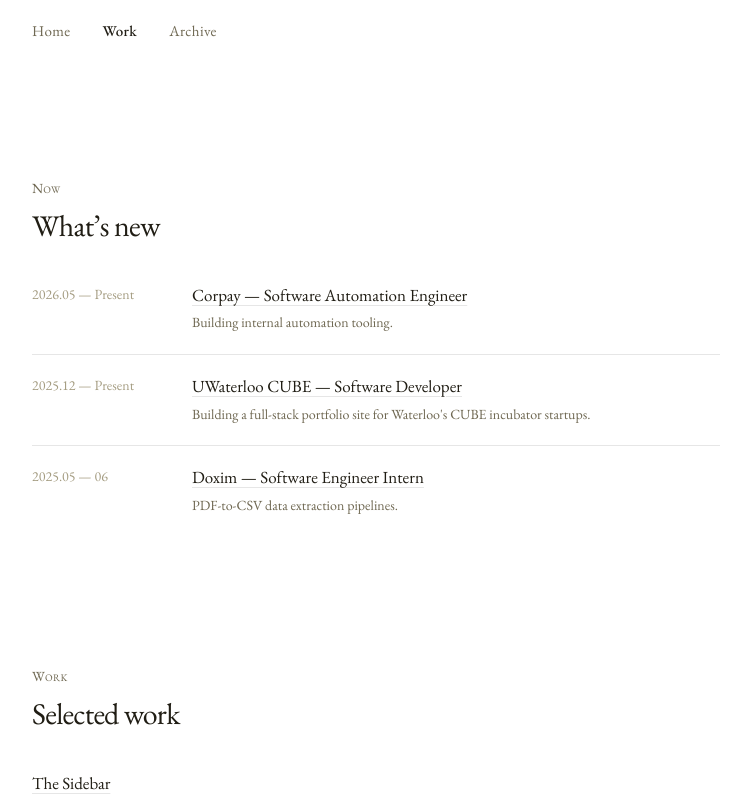
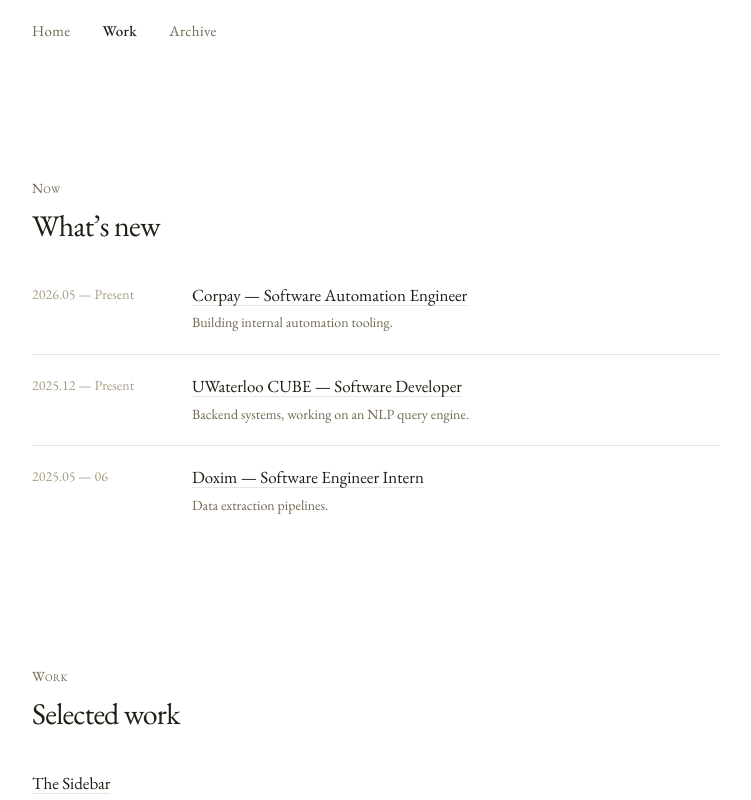
Before and after one commit to adandreidan/portfolio, a Next.js app: page /work in a window 1280 px wide. Shown: the top 800 px of the page, without its empty margins (264-1015 px from the left). Built offline with nearby package versions, Linux system fonts and the light colour scheme.

Commit message:
Structure Changes

```diff
--- a/components/now-section.tsx
+++ b/components/now-section.tsx
@@ -12,13 +12,13 @@
   {
     date: "2025.12 — Present",
     title: "UWaterloo CUBE — Software Developer",
-    note: "Building a full-stack portfolio site for Waterloo's CUBE incubator startups.",
+    note: "Backend systems, working on an NLP query engine.",
     url: "https://www.linkedin.com/company/uwcube/posts/?feedView=all",
   },
   {
     date: "2025.05 — 06",
     title: "Doxim — Software Engineer Intern",
-    note: "PDF-to-CSV data extraction pipelines.",
+    note: "Data extraction pipelines.",
     url: "https://www.doxim.com",
   },
 ]
```
